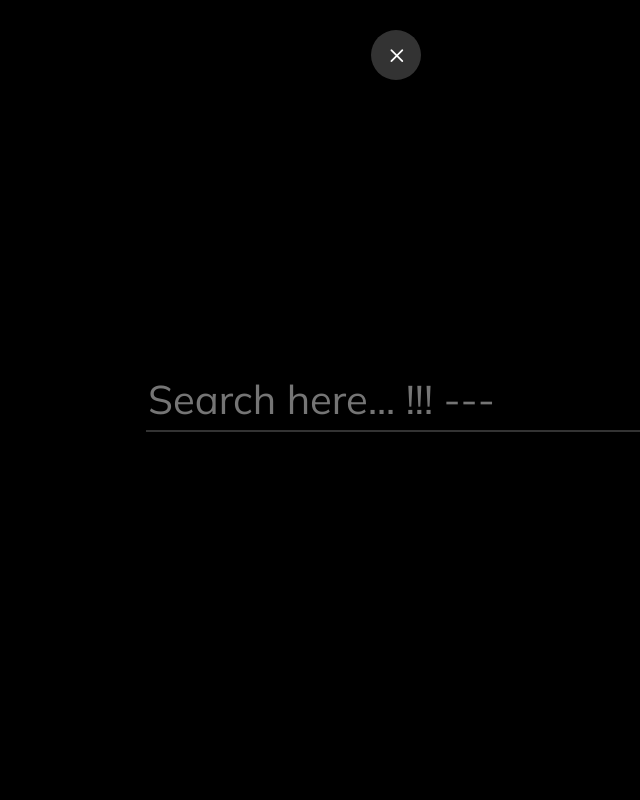
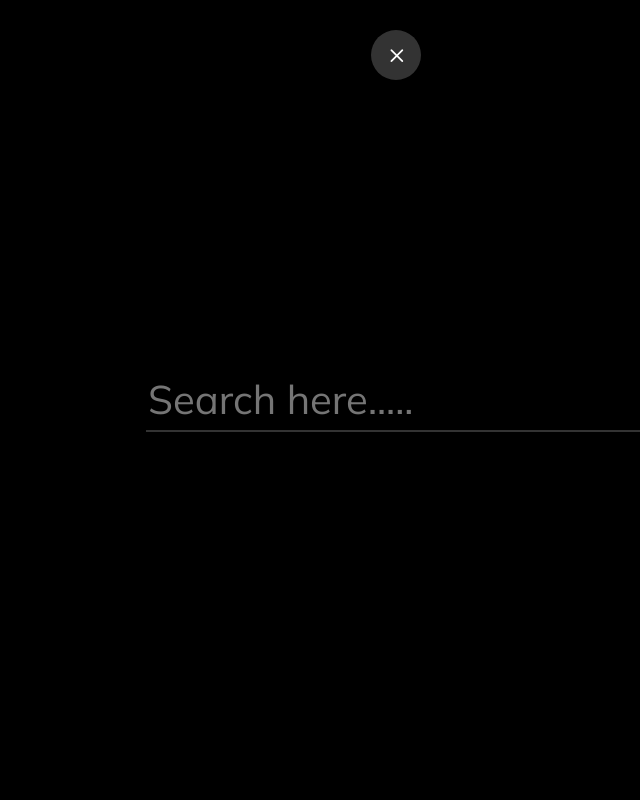
Before and after one commit to Victorvs1967/glo-anime-js, a website: page login.html in a window 1280 px wide. Both pictures are taken after a click on the link 1151 px from the left and 33 px from the top of the page. Shown: the top 800 px of the page, without its empty margins (244-884 px from the left). Drawn offline with nearby package versions, Linux system fonts and the light colour scheme; no server answers; files whose address does not match are found by name.

Commit message:
Revert "add gigns"
This reverts commit 2499cdf4b1a29ae05850e25a0235677c4bcebce5.

```diff
--- a/login.html
+++ b/login.html
@@ -156,7 +156,7 @@
         <div class="h-100 d-flex align-items-center justify-content-center">
             <div class="search-close-switch"><i class="icon_close"></i></div>
             <form class="search-model-form">
-                <input type="text" id="search-input" placeholder="Search here... !!! ---">
+                <input type="text" id="search-input" placeholder="Search here.....">
             </form>
         </div>
     </div>
```
